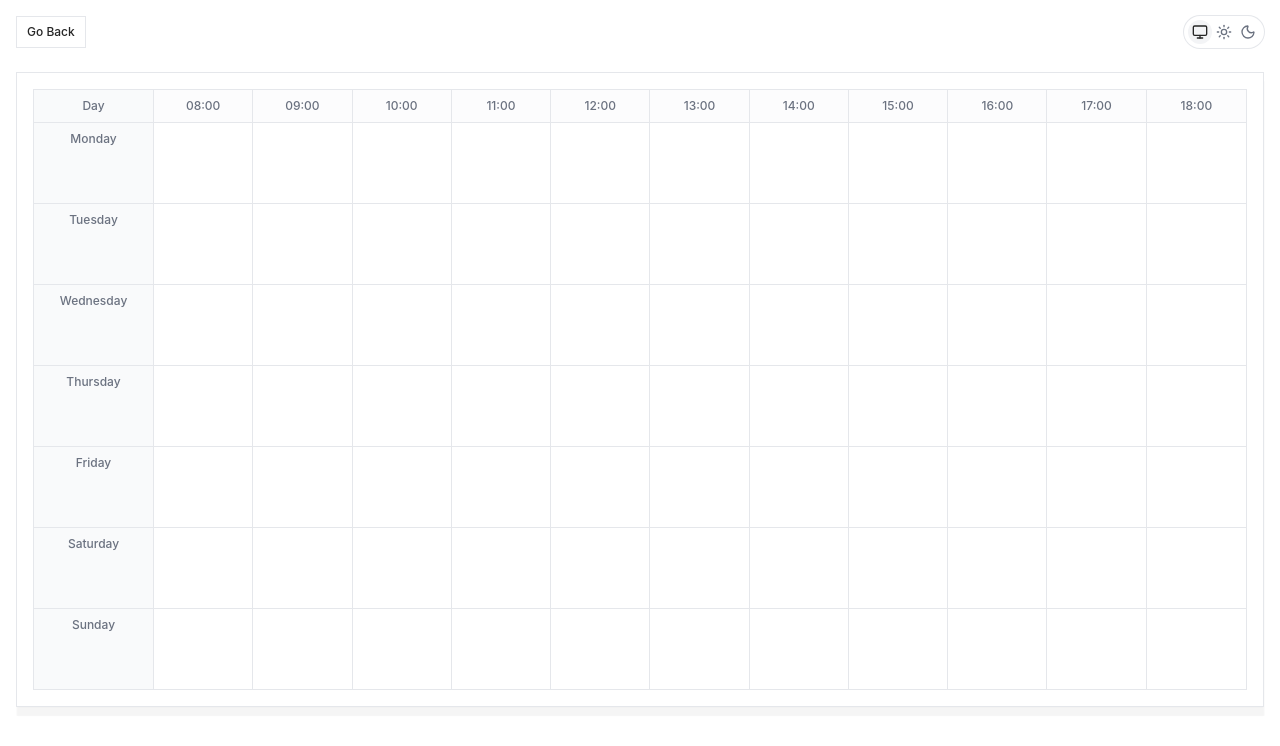
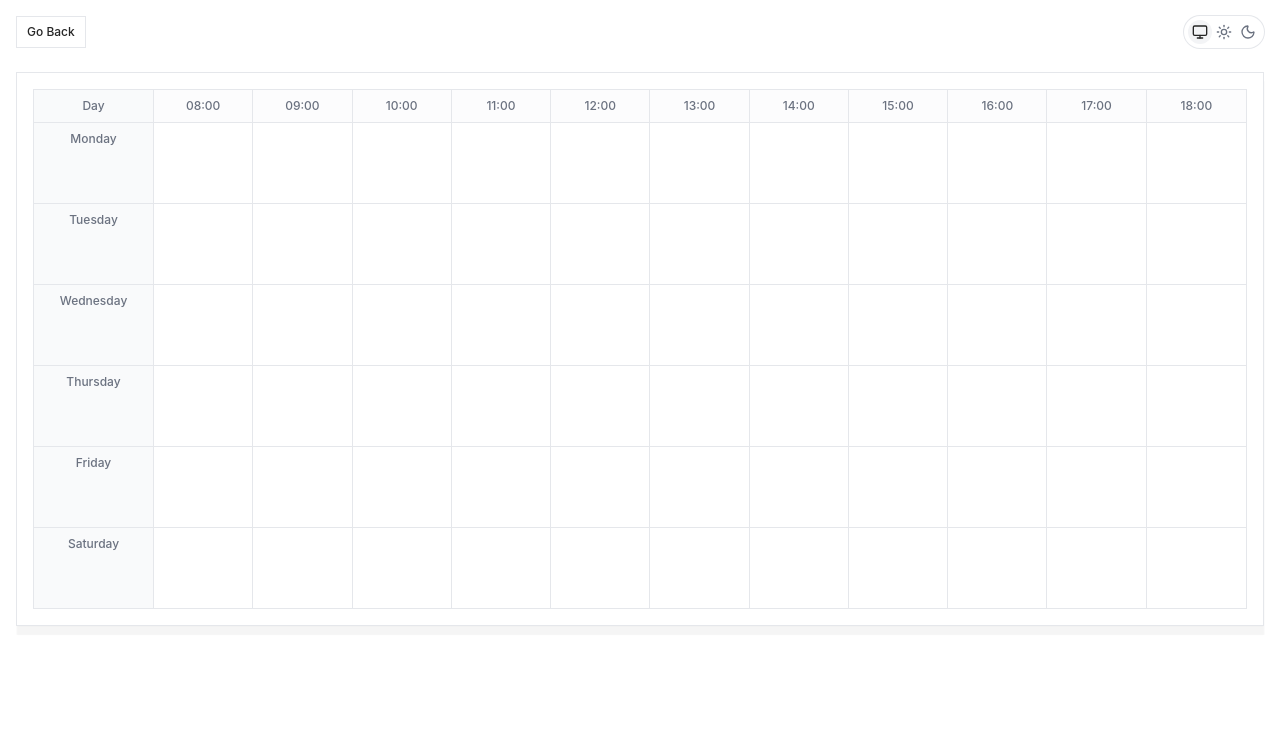
Before and after one commit to work-wide-web-kmutt/tarang-rian, a React (Vite) app in the folder apps/web/: page /schedule in a window 1280 px wide. Shown: the top 746 px of the page. Built offline with nearby package versions, Linux system fonts and the light colour scheme; what @content-collections/core would draw is missing.

Commit message:
fix: remove Sunday from DAYS constant to align with scheduling requirements

```diff
--- a/apps/web/src/constants/times.ts
+++ b/apps/web/src/constants/times.ts
@@ -5,7 +5,6 @@ export const DAYS = [
   "Thursday",
   "Friday",
   "Saturday",
-  "Sunday",
 ] as const;
 
 export const TIME_SLOTS = [
```
